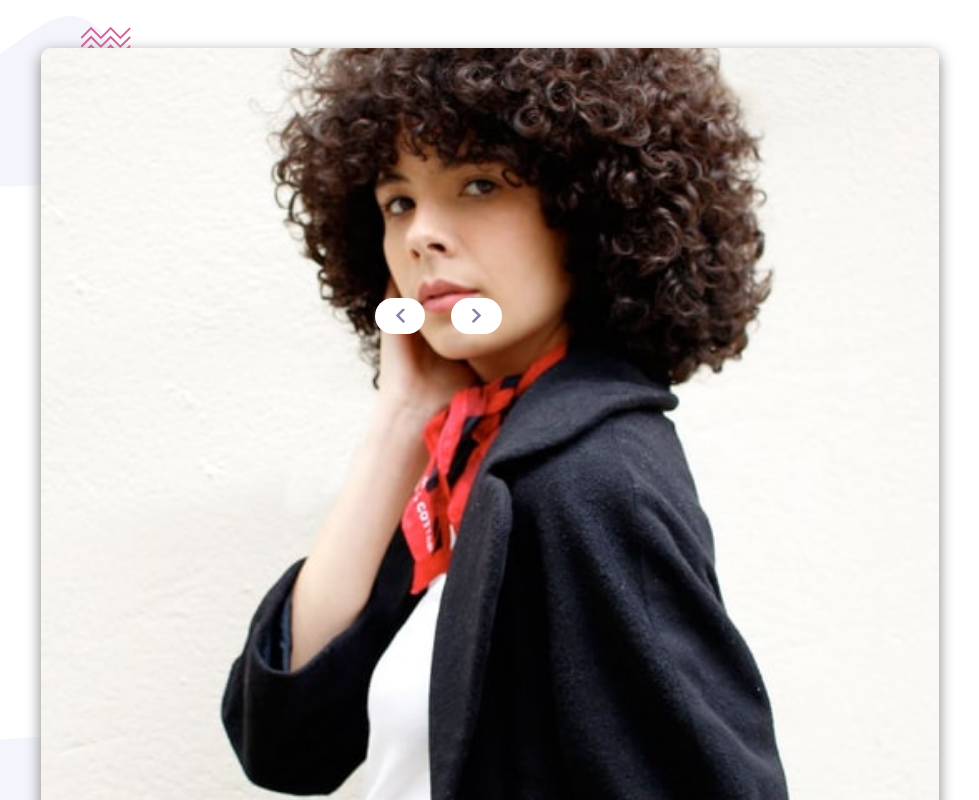
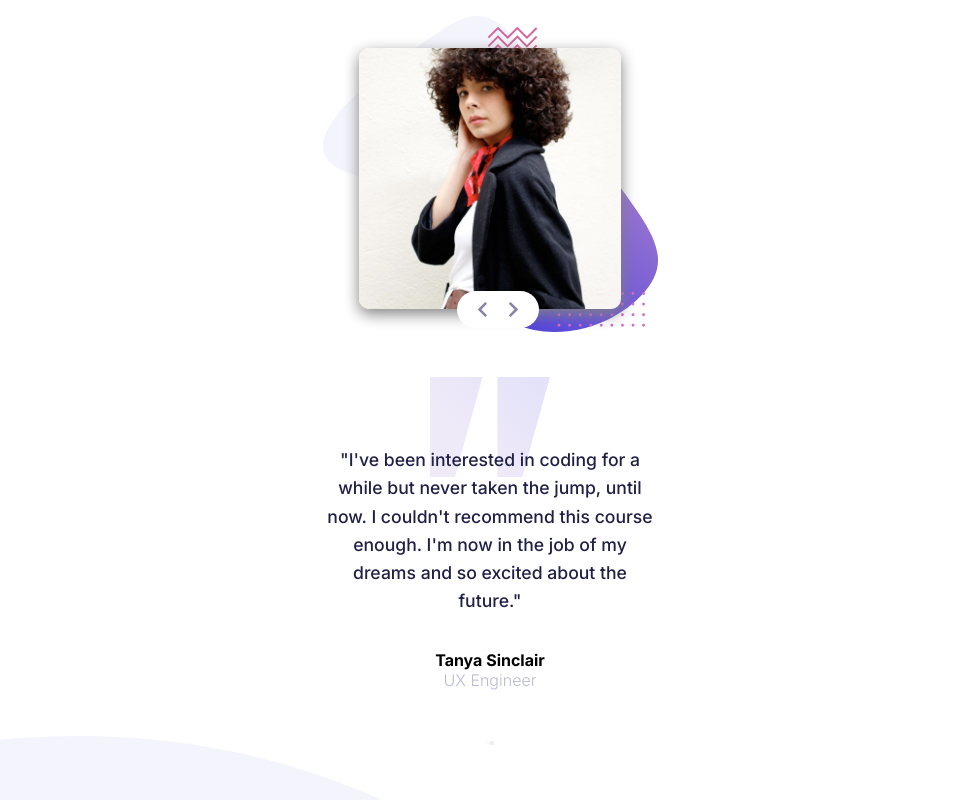
Before and after one commit to OscarAnillo/coding-bootcamp-testimonials-fe, a React (Create React App) app: page / in a window 1280 px wide. Shown: the top 800 px of the page, without its empty margins (150-1129 px from the left). Built offline with nearby package versions, Linux system fonts and the light colour scheme.

Commit message:
update button borders, max-width container

```diff
--- a/src/App.css
+++ b/src/App.css
@@ -15,8 +15,9 @@
 
 .container {
   width: 90%;
+  max-width: 335px;
   margin: auto;
-  height: 90%;
+  height: 90vh;
   /* border: 1px solid blue; */
 }
 
@@ -28,10 +29,9 @@
   height: 320px;
   text-align: center;
   position: relative;
-  /* border: 1px solid red; */
 }
 .avatar {
-  width: 78%;
+  max-width: 78%;
   margin: 2em 0;
   border-radius: 10px;
   box-shadow: 0px 5px 15px rgb(129, 129, 129);
@@ -39,23 +39,24 @@
 .bg-avatar .prev {
   background-color: #fff;
   border: none;
-  border-radius: 20px;
+  border-top-left-radius: 20px;
+  border-bottom-left-radius: 20px;
   padding: .8em 1.5em;
   position: absolute;
-  top: 88%;
+  top: 86%;
   left: 40%;
 }
 .bg-avatar .next {
   background-color: #fff;
   border: none;
-  border-radius: 20px;
+  border-top-right-radius: 20px;
+  border-bottom-right-radius: 20px;
   padding: .8em 1.5em;
   position: absolute;
-  top: 88%;
+  top: 86%;
   left: 45.5%;
 }
 .bg-quotes {
-  /* border: 1px solid red; */
   margin-top: 2em;
   position: relative;
   height: 350px;
@@ -87,10 +88,8 @@
 
 /* CurveComponent */
 .bg-curve {
-  width: 100%;
-  /* border: 1px solid red; */
   background-image: url("/public/images/pattern-curve.svg");
   background-repeat: no-repeat;
   background-size: cover;
-  height: 100px;
+  height: 12vh;
 }
```
